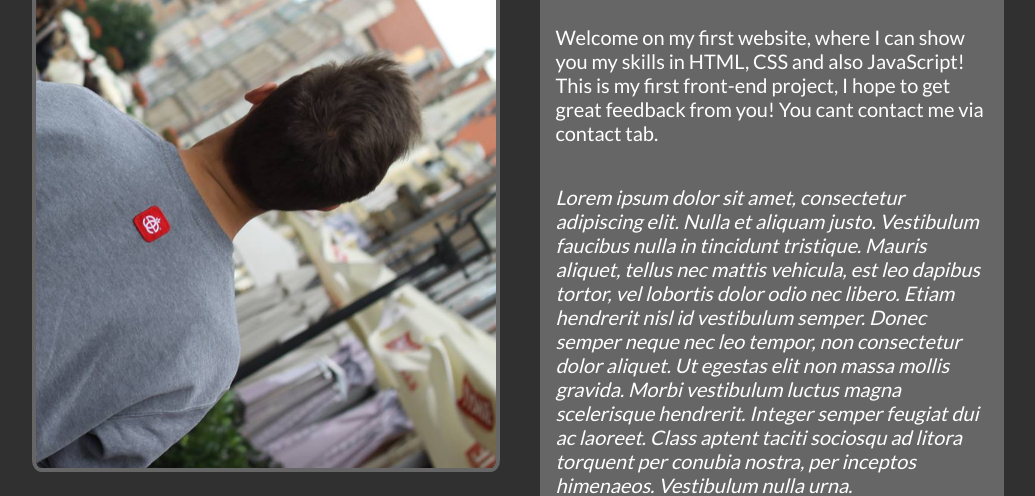
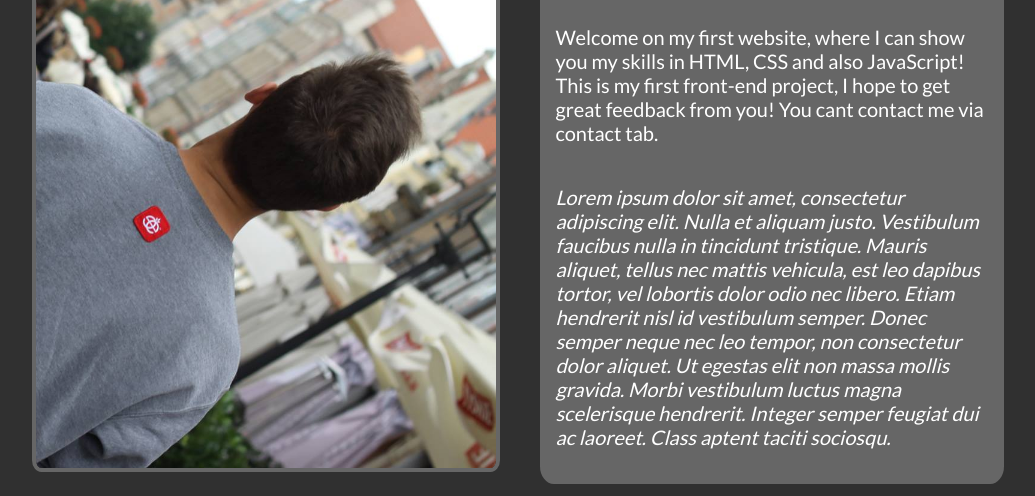
Before and after one commit to JakubJaniszewski/firstWebsite, a plain HTML site: page index.html in a window 1280 px wide. Shown: the part 341-837 px from the top of the page, without its empty margins (122-1157 px from the left). Drawn offline with Linux system fonts and the light colour scheme.

Commit message:
Change div.content in index.html

```diff
--- a/index.html
+++ b/index.html
@@ -42,7 +42,7 @@
                 <h1>Welcome!</h1>
                 <p>Welcome on my first website, where I can show you my skills in HTML, CSS and also JavaScript!
                     This is my first front-end project, I hope to get great feedback from you! You cant contact me via <a href="contact.html" class="redirect">contact</a> tab.</p>
-                <p class="lorem">Lorem ipsum dolor sit amet, consectetur adipiscing elit. Nulla et aliquam justo. Vestibulum faucibus nulla in tincidunt tristique. Mauris aliquet, tellus nec mattis vehicula, est leo dapibus tortor, vel lobortis dolor odio nec libero. Etiam hendrerit nisl id vestibulum semper. Donec semper neque nec leo tempor, non consectetur dolor aliquet. Ut egestas elit non massa mollis gravida. Morbi vestibulum luctus magna scelerisque hendrerit. Integer semper feugiat dui ac laoreet. Class aptent taciti sociosqu ad litora torquent per conubia nostra, per inceptos himenaeos. Vestibulum nulla urna.</p>
+                <p class="lorem">Lorem ipsum dolor sit amet, consectetur adipiscing elit. Nulla et aliquam justo. Vestibulum faucibus nulla in tincidunt tristique. Mauris aliquet, tellus nec mattis vehicula, est leo dapibus tortor, vel lobortis dolor odio nec libero. Etiam hendrerit nisl id vestibulum semper. Donec semper neque nec leo tempor, non consectetur dolor aliquet. Ut egestas elit non massa mollis gravida. Morbi vestibulum luctus magna scelerisque hendrerit. Integer semper feugiat dui ac laoreet. Class aptent taciti sociosqu.</p>
             </div>
             <div style="clear: both;"></div>
         </div>
```
